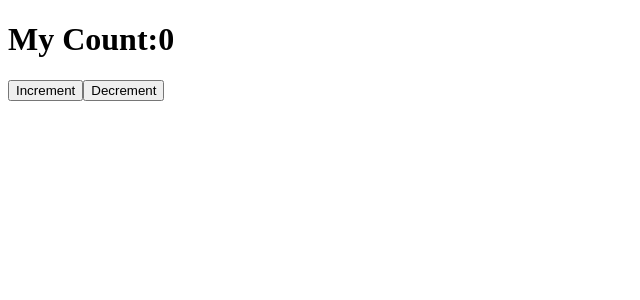
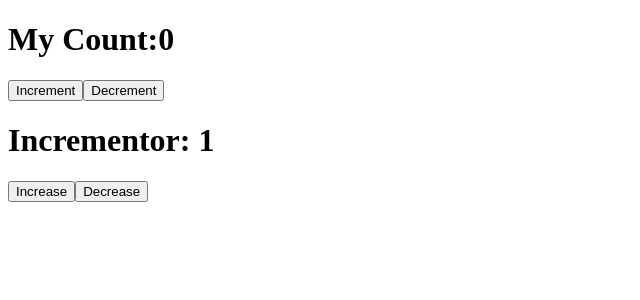
Before and after one commit to DaryllCulas/ReactJS-Practice, a React (Vite) app in the folder 2_CreateReactApp/Sample 1/: page / in a window 1280 px wide. Shown: the top 300 px of the page, without its empty margins (0-640 px from the left). Built offline with nearby package versions, Linux system fonts and the light colour scheme.

Commit message:
Creating Multiple States in simple counter

```diff
--- a/2_CreateReactApp/Sample 1/src/App.jsx
+++ b/2_CreateReactApp/Sample 1/src/App.jsx
@@ -1,4 +1,3 @@
-import { DisplayingButtonMessage } from "./components/Event Handling/buttonMessage";
 import Counter from "./components/Event Handling/counter";
 
 // Displaying component here from imported module ('Hello.jsx');
--- a/2_CreateReactApp/Sample 1/src/components/Event Handling/counter.jsx
+++ b/2_CreateReactApp/Sample 1/src/components/Event Handling/counter.jsx
@@ -1,21 +1,33 @@
 import { useState } from "react";
 
 export default function Counter() {
-  function increment() {
-    setCount(count + 1);
-  }
-  function decrement() {
+  const increment = () => {
+    setCount(count + incrementor);
+  };
+  const decrement = () => {
     if (count > 0) {
-      setCount(count - 1);
+      setCount(count - incrementor);
     }
-  }
+  };
+  const increaseBy = () => {
+    setIncrementor(incrementor + 1);
+  };
+
+  const decreaseBy = () => {
+    setIncrementor(incrementor - 1);
+  };
 
   const [count, setCount] = useState(0);
+  const [incrementor, setIncrementor] = useState(1);
   return (
     <div>
       <h1>My Count:{count}</h1>
       <button onClick={increment}>Increment</button>
       <button onClick={decrement}>Decrement</button>
+
+      <h1>Incrementor: {incrementor}</h1>
+      <button onClick={increaseBy}>Increase</button>
+      <button onClick={decreaseBy}>Decrease</button>
     </div>
   );
 }
```
